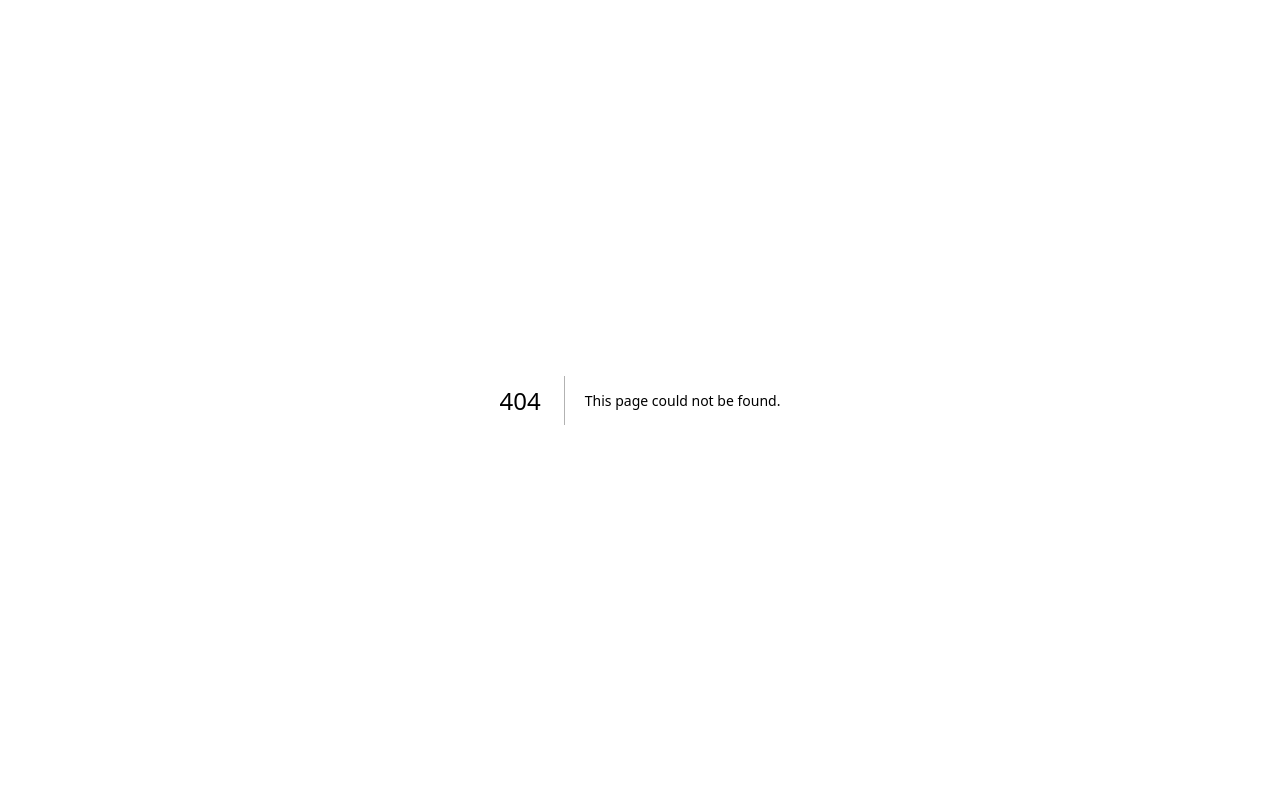
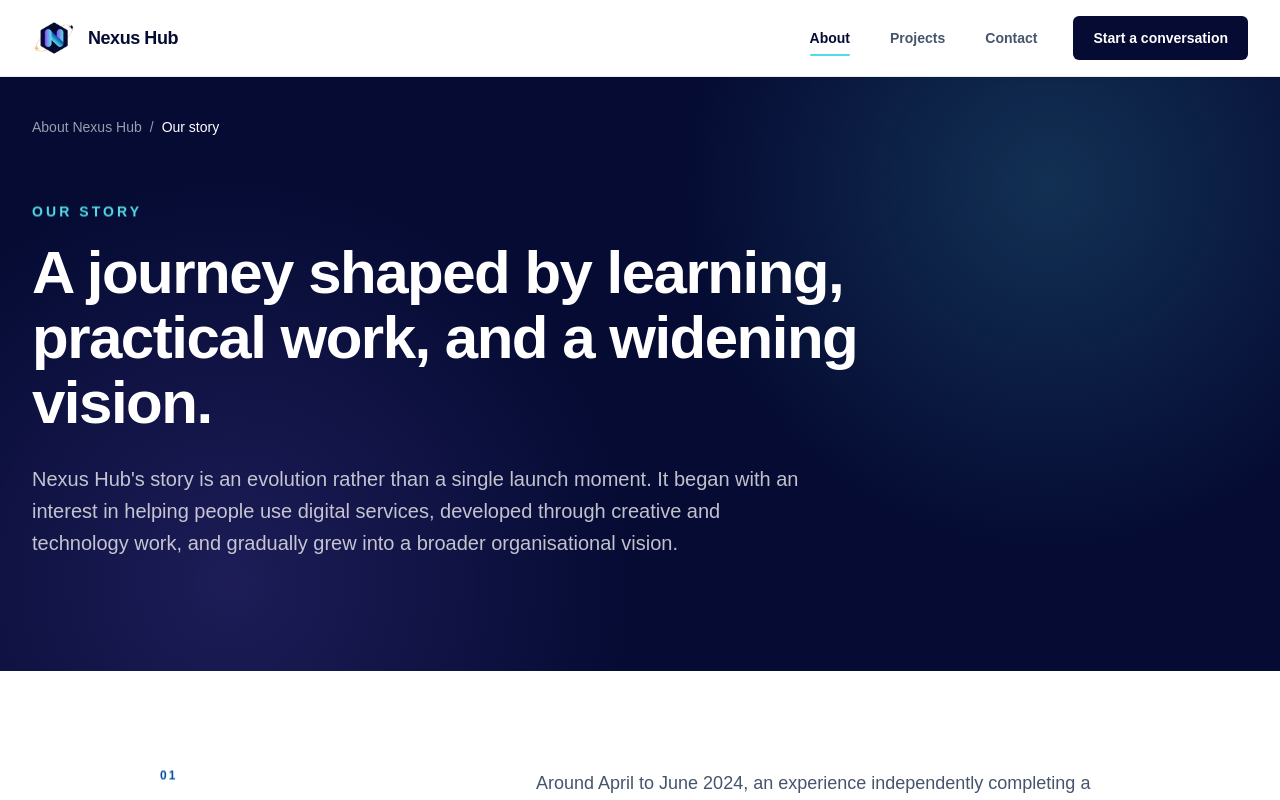
Before and after one commit to hlestakovjames/nexushub-frontend, a Next.js app: page /about/our-story in a window 1280 px wide. Before the commit this address had no page. Shown: the top 800 px of the page. Built offline with nearby package versions, Linux system fonts and the light colour scheme.

Commit message:
Add About detail page: our-story

```diff
--- /dev/null
+++ b/app/(public)/about/our-story/page.tsx
@@ -0,0 +1,56 @@
+import AboutDetailPage from '@/components/about/AboutDetailPage';
+
+export default function OurStoryPage() {
+  return (
+    <AboutDetailPage
+      eyebrow="Our story"
+      title="A journey shaped by learning, practical work, and a widening vision."
+      introduction="Nexus Hub's story is an evolution rather than a single launch moment. It began with an interest in helping people use digital services, developed through creative and technology work, and gradually grew into a broader organisational vision."
+      sections={[
+        {
+          heading: 'The early idea — 2024',
+          paragraphs: [
+            'Around April to June 2024, an experience independently completing a KUCCPS application using a phone and mobile data prompted an early question: could other people be helped to access important digital and administrative services without unnecessary barriers?',
+            'The idea was not yet a defined company. It was an exploration of practical online assistance, including application-related services such as KUCCPS and HELB, alongside other digital support.',
+            'In late November 2024, a request from a cousin to create a Facebook poster became the first graphic-design commission. The positive response helped reveal another possible direction: turning a self-taught creative skill into a service.'
+          ]
+        },
+        {
+          heading: 'Brightstar Solutions — January 2025',
+          paragraphs: [
+            'The early business direction took the name Brightstar Solutions, with graphic design at its centre. It represented the first organised expression of the creative-services idea, while the earlier interest in digital assistance remained part of the wider origin.'
+          ]
+        },
+        {
+          heading: 'Jimmy Tech Innovations — August 2025',
+          paragraphs: [
+            'The direction expanded under the name Jimmy Tech Innovations. Graphic design continued, and web development became part of the work as technical interests and learning developed.'
+          ]
+        },
+        {
+          heading: 'Nexus Hub — 22 November 2025',
+          paragraphs: [
+            'Nexus Hub emerged through the rebranding of Jimmy Tech Innovations. It carried forward the existing work and capabilities while establishing a new identity. The wider ecosystem vision should not be read back into this date as though the full structure already existed.'
+          ]
+        },
+        {
+          heading: 'A broader vision — 2026 onward',
+          paragraphs: [
+            'During 2026, the ambition widened beyond a design and web-development service direction. Technology, media, business, products, and innovation began to be considered as connected areas within a larger organisation.',
+            'This is an evolving direction. Some capabilities and projects are active, while other parts remain planned or under development. The distinction matters: the story records both what has happened and the direction being built toward.'
+          ]
+        },
+        {
+          heading: 'What connects the stages',
+          points: [
+            { title: 'Learning through action', description: 'New directions have emerged through trying things, solving practical problems, and building capability over time.' },
+            { title: 'Continuity with change', description: 'Each identity marks a stage of development; the later vision builds on earlier work rather than erasing it.' },
+            { title: 'A systems perspective', description: 'The current direction looks at how technology, people, creativity, information, and enterprise can work together.' },
+            { title: 'Building progressively', description: 'The aim is to strengthen foundations and develop the wider ecosystem in deliberate, achievable stages.' }
+          ]
+        }
+      ]}
+      next={{ label: 'Mission & vision', href: '/about/mission-vision' }}
+    />
+  );
+}
```
